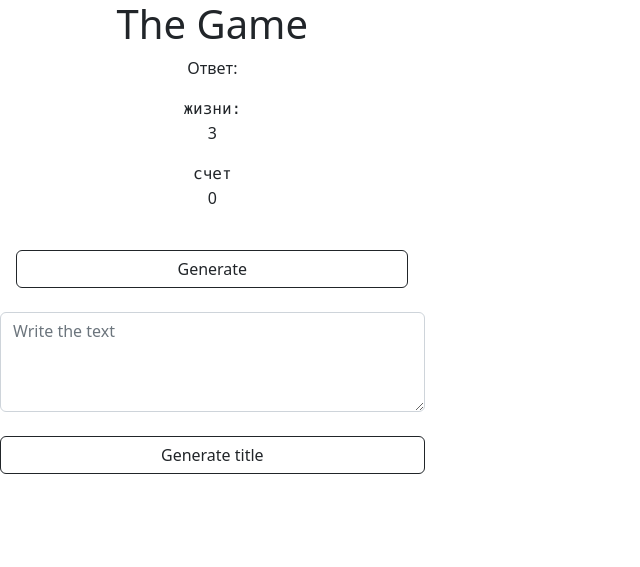
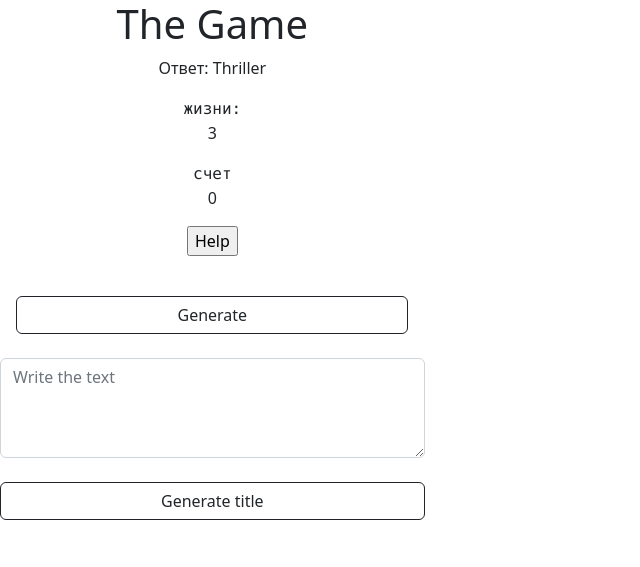
Before and after one commit to Drimkore/ImageSong, a Flask app: page / in a window 1280 px wide. Shown: the top 567 px of the page, without its empty margins (0-640 px from the left). Run offline with Flask 3, Linux system fonts and the light colour scheme.

Commit message:
+ подсказки

```diff
--- a/main.py
+++ b/main.py
@@ -35,10 +35,14 @@
     r_id = random.randint(0, 10)
     song_data = json.load(open('song_list.json', 'rb'))
     song_title = song_data['songs'][r_id]['song_name']
+    global help_list
+    help_list= song_data['songs'][r_id]
     return song_title
 
 
 correct_answer = ""
+help_list = {}
+count_help = 0
 
 
 @app.route("/generate", methods=['GET'])
@@ -65,3 +69,15 @@
     else:
         lives -=1
     return json.dumps({'lives': lives, 'result' : res, 'score' : score})
+
+
+@app.route("/help", methods=['GET'])
+def get_help():
+    global count_help
+    count_help += 1
+    if count_help == 1:
+        return str(help_list['year'])
+    elif count_help == 2:
+        return help_list['genre']
+    else:
+        return help_list['artist']
--- a/static/main.js
+++ b/static/main.js
@@ -17,6 +17,23 @@
                 else {
                     $('#qwe').text(`${response.lives}`)
                 }
+            }
+        })
+     })
+
+
+     $('#getHelp').click(function(){
+        $.ajax({
+            url: '/help',
+            type: 'get',
+            dataType: 'text',
+            beforeSend: function()
+            {
+                //$('samp[name="output_field"]').html('');
+            },
+            success: function(response){
+                console.log(response)
+                $('#help').append(document.createTextNode(`${response + ' '}`))
             }
         })
      })
--- a/templates/index.html
+++ b/templates/index.html
@@ -17,6 +17,10 @@
                 <p id="qwe">3</p>
                 <samp> счет</samp>
                 <p id="score"> 0</p>
+                <div>
+                    <input id='getHelp' type="button" value="Help">
+                    <p id="help"></p>
+                </div>
             </div>
             <input id="getGen" type="button" value="Generate" class="mt-4 btn btn-outline-dark" style="--bs-btn-padding-x: 10rem;">
             <form class="d-flex flex-column bd-highligh" method="POST">
```
